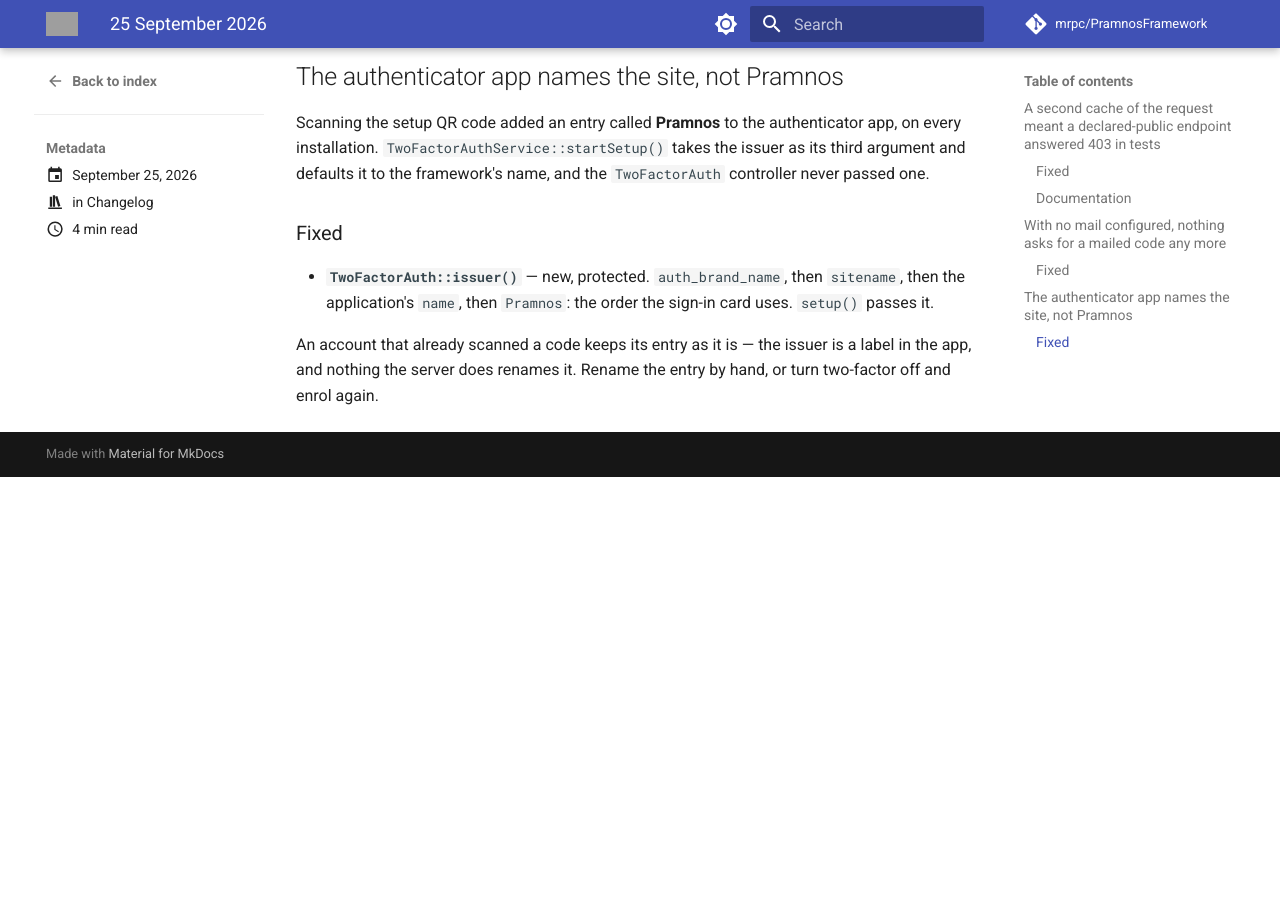
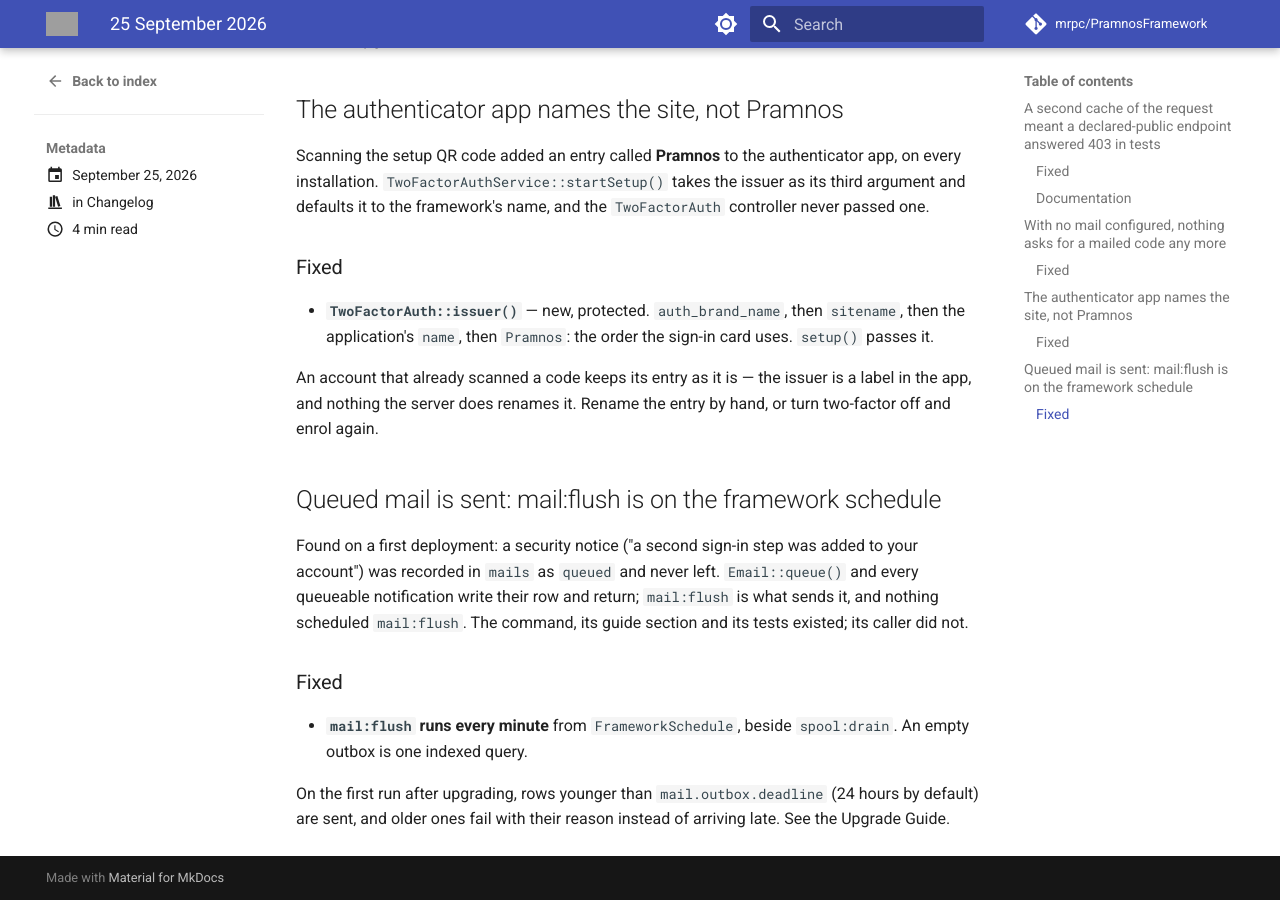
Before and after one commit to mrpc/PramnosFramework, an MkDocs documentation site: the page built from docs/version-history/posts/2026-09-25.md, in a window 1280 px wide and 900 px high, scrolled down 2535 px. Built offline with MkDocs 1.6.1 and Material for MkDocs 9.7.7, drawn with Linux system fonts in a browser that asks for light colours; comment, search, counter and statistics services are not loaded; before the commit the page ends 3012 px from its top, so only the background shows below that; some of the changed text lies outside the part shown; grey boxes are pictures that could not be loaded.

Commit message:
fix(mail): schedule mail:flush, so queued mail is actually sent
Email::queue() and queueable notifications (the security alerts among them)
write a row and return; mail:flush sends it, and nothing scheduled it. Every
message written that way stayed queued. It now runs every minute from
FrameworkSchedule.

```diff
--- a/docs/version-history/posts/2026-09-25.md
+++ b/docs/version-history/posts/2026-09-25.md
@@ -6,11 +6,12 @@ categories:
 
 # 25 September 2026
 
-3 changes:
+4 changes:
 
 - A second cache of the request meant a declared-public endpoint answered 403 in tests
 - With no mail configured, nothing asks for a mailed code any more
 - The authenticator app names the site, not Pramnos
+- Queued mail is sent: mail:flush is on the framework schedule
 
 <!-- more -->
 
@@ -116,3 +117,18 @@ and defaults it to the framework's name, and the `TwoFactorAuth` controller neve
 An account that already scanned a code keeps its entry as it is — the issuer is a label in the
 app, and nothing the server does renames it. Rename the entry by hand, or turn two-factor off and
 enrol again.
+
+## Queued mail is sent: mail:flush is on the framework schedule
+
+Found on a first deployment: a security notice ("a second sign-in step was added to your
+account") was recorded in `mails` as `queued` and never left. `Email::queue()` and every
+queueable notification write their row and return; `mail:flush` is what sends it, and nothing
+scheduled `mail:flush`. The command, its guide section and its tests existed; its caller did not.
+
+### Fixed
+
+- **`mail:flush` runs every minute** from `FrameworkSchedule`, beside `spool:drain`. An empty
+  outbox is one indexed query.
+
+On the first run after upgrading, rows younger than `mail.outbox.deadline` (24 hours by default)
+are sent, and older ones fail with their reason instead of arriving late. See the Upgrade Guide.
```
Also changed, not shown: docs/Pramnos_Email_Guide.md (+5 -2 lines), docs/Pramnos_Upgrade_Guide.md (+1 -0 lines), 2 other files.
